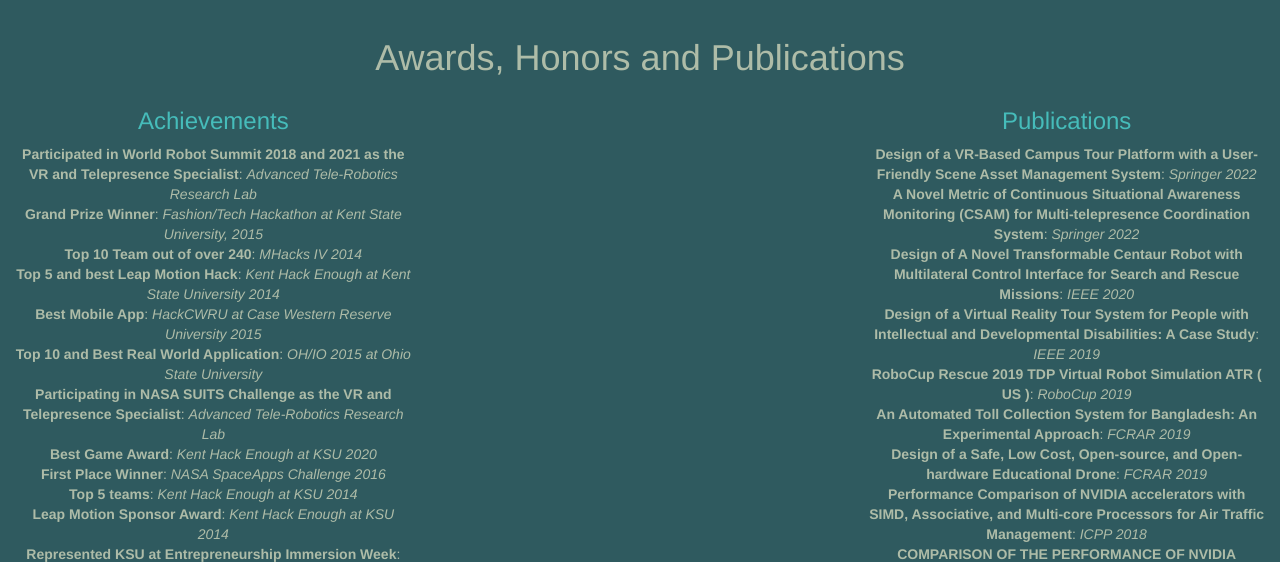
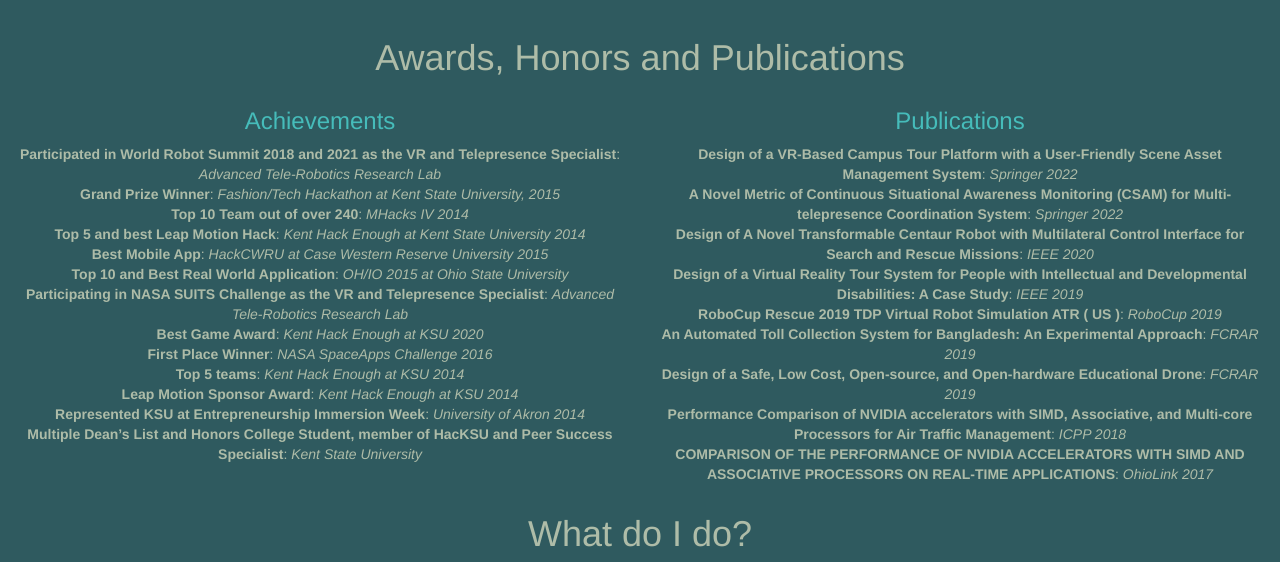
Before and after one commit to alfred316/alfred316.github.io, a plain HTML site: page index.html in a window 1280 px wide. Shown: the part 1776-2338 px from the top of the page. Drawn offline with nearby package versions, Linux system fonts and the light colour scheme; a script that the page names is missing.

Commit message:
formatting edits

```diff
--- a/index.html
+++ b/index.html
@@ -310,7 +310,7 @@
 
                 <h1 class="text-center">Awards, Honors and Publications</h1>
                 <div class="row">
-                    <div class="col-xs-12 col-md-4">
+                    <div class="col-xs-12 col-md-6">
 
                         <h3 class="text-center" style="color:#46BCBA;">Achievements</h3>
 
@@ -343,13 +343,13 @@
                         </p>
 
                     </div>
-
+                    <!--
                     <div class="col-xs-12 col-md-2">
                     </div>
                     <div class="col-xs-12 col-md-2">
                     </div>
-
-                    <div class="col-xs-12 col-md-4">
+                    -->
+                    <div class="col-xs-12 col-md-6">
                         <h3 class="text-center" style="color:#46BCBA;">Publications</h3>
 
                         <p class="text-center">
```
